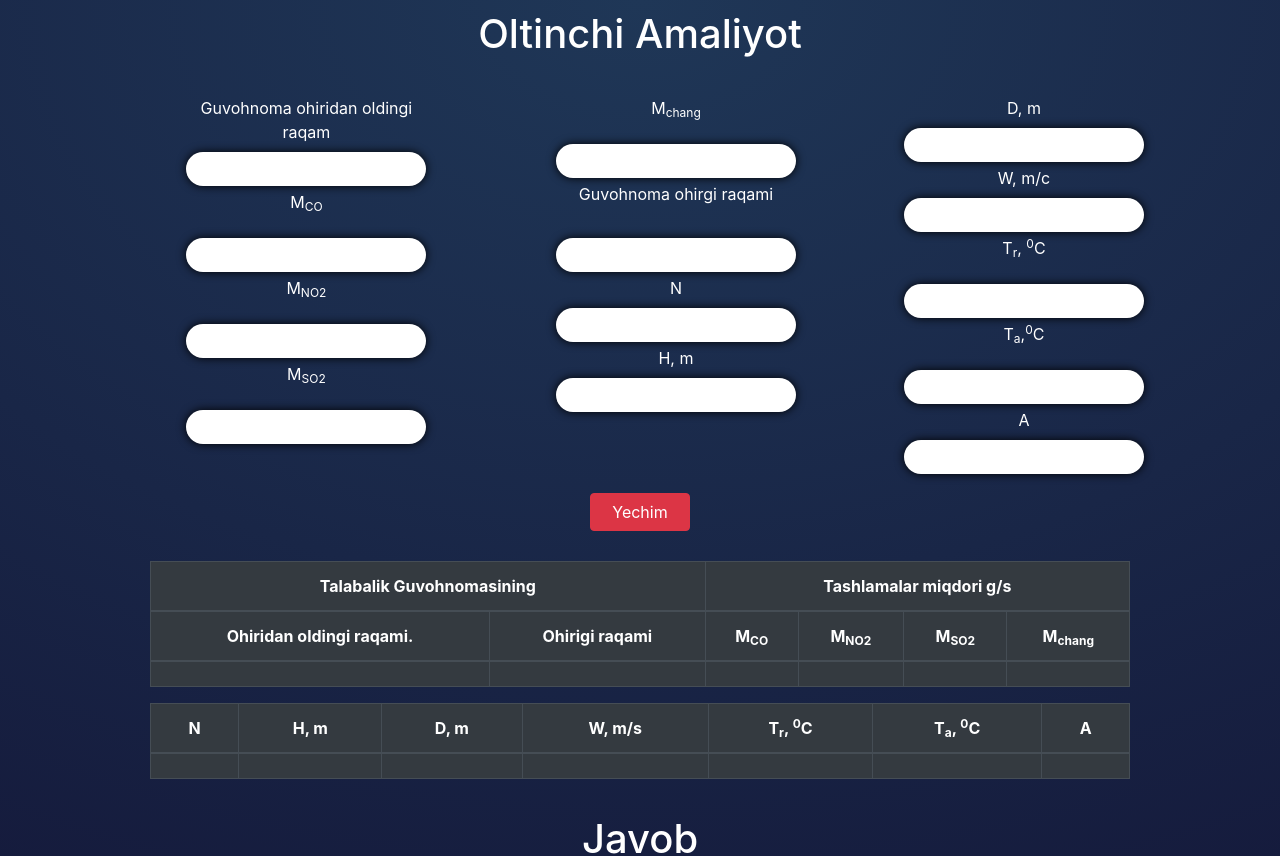
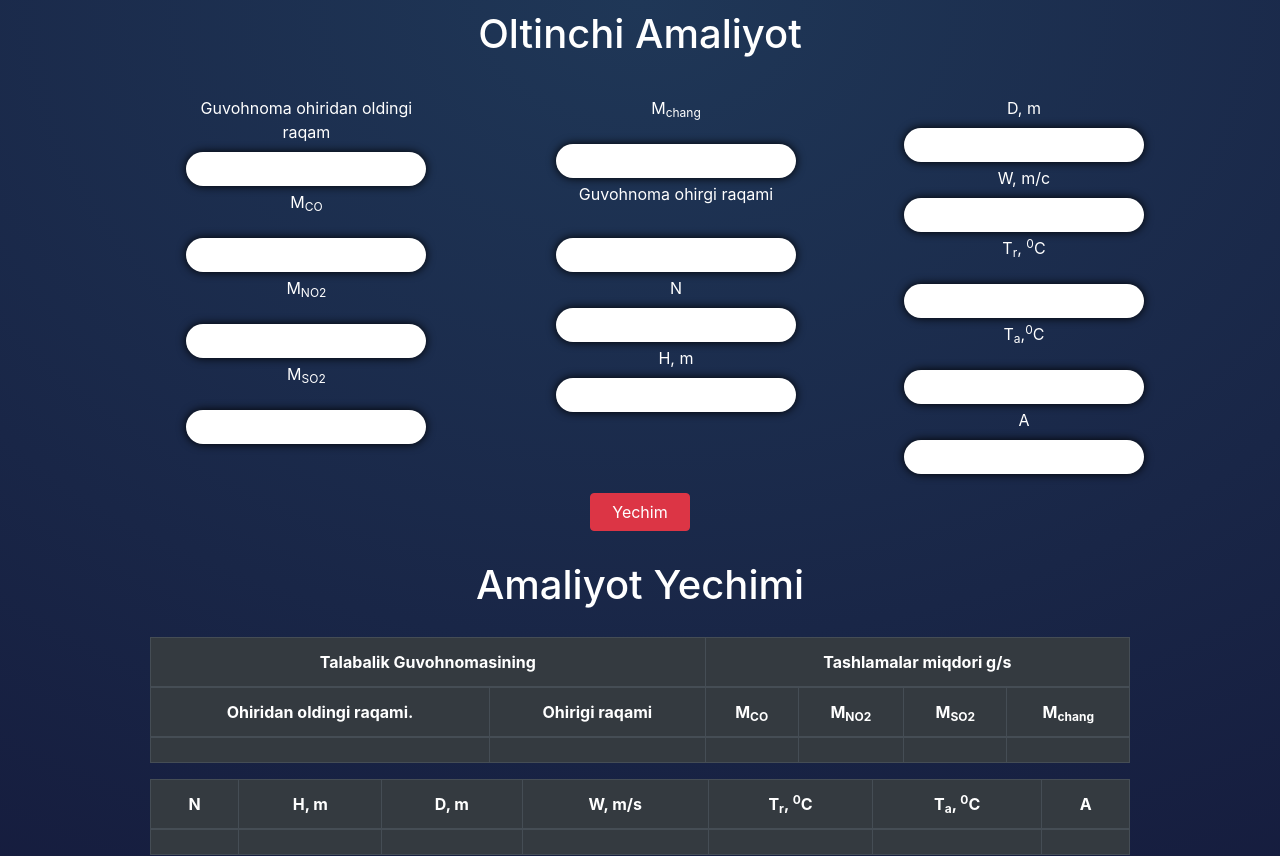
Before and after one commit to temurbek-4224/ecos-system, a React (Create React App) app: page /1/6 in a window 1280 px wide. Shown: the top 856 px of the page. Built offline with nearby package versions, Linux system fonts and the light colour scheme.

Commit message:
added title componetn

```diff
--- a/src/components/firstLab.component.jsx
+++ b/src/components/firstLab.component.jsx
@@ -129,6 +129,8 @@ const FirstLab = (props) => {
         </div>
         <CustomButton type='submit'>Yechim</CustomButton>
       </form>
+
+      <Title>Amaliyot Yechimi</Title>
 
       {/* Table Container */}
 
--- a/src/components/littleComponents/content.component.jsx
+++ b/src/components/littleComponents/content.component.jsx
@@ -31,7 +31,7 @@ const Content = ({ imageUrl, name, id, match, pdf, description }) => {
 }
 
 const ContentContainer = styled.div`
-  width: 17rem;
+  width: 18rem;
   border-radius: 15px;
   margin: 15px 10px;
   background: linear-gradient(
@@ -39,7 +39,7 @@ const ContentContainer = styled.div`
   #0072ff
   );
   @media screen and (max-width: 720px) {
-    width: 16rem;
+    width: 18rem;
     border-radius: 10px;
   }
 
--- a/src/components/sixthLab.component.jsx
+++ b/src/components/sixthLab.component.jsx
@@ -234,6 +234,7 @@ const SixthLab = () => {
         <CustomButton type='submit'>Yechim</CustomButton>
       </form>
 
+      <Title>Amaliyot Yechimi</Title>
       <TableContainer>
         <LargeTable>
           <table className='table table-dark table-bordered'>
```
